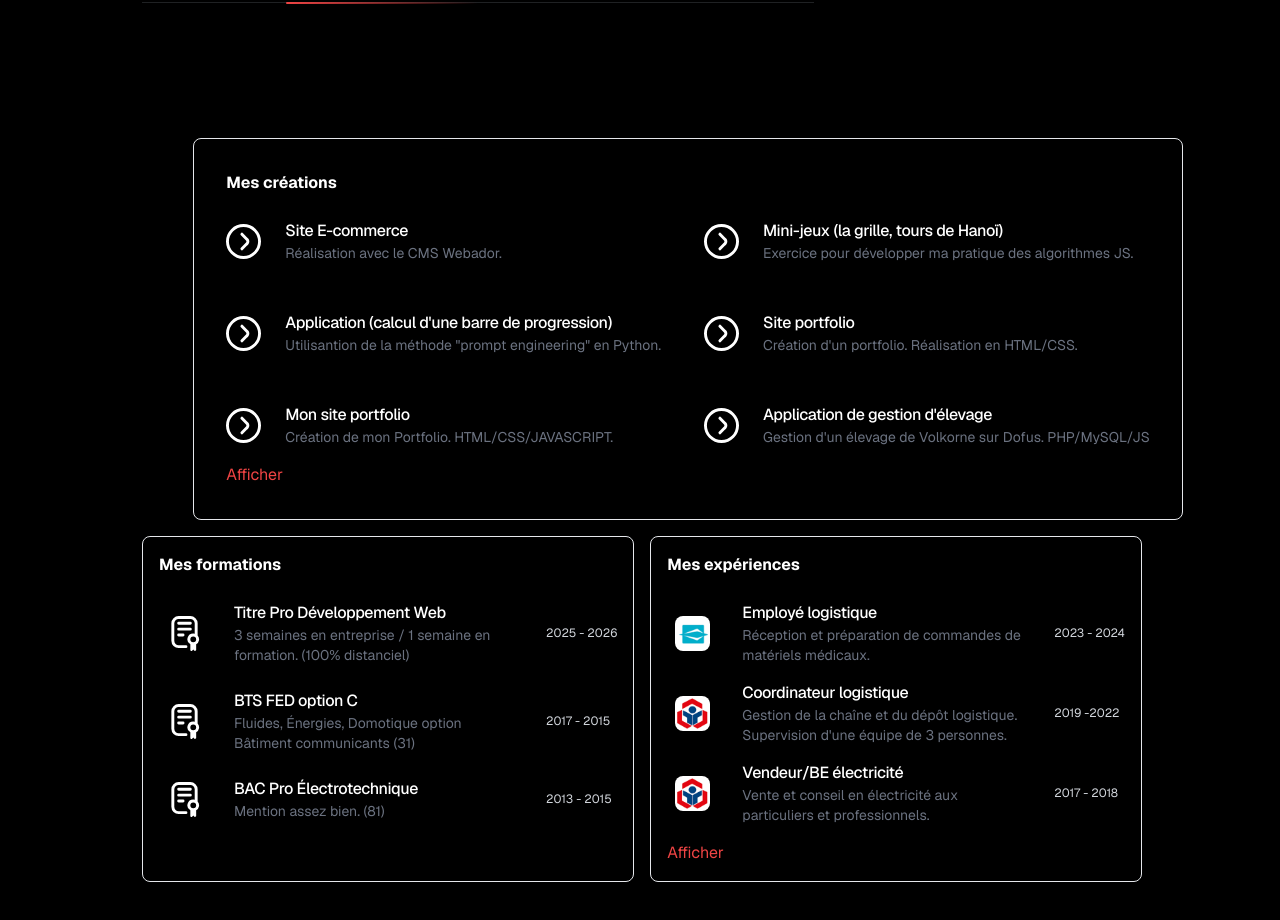
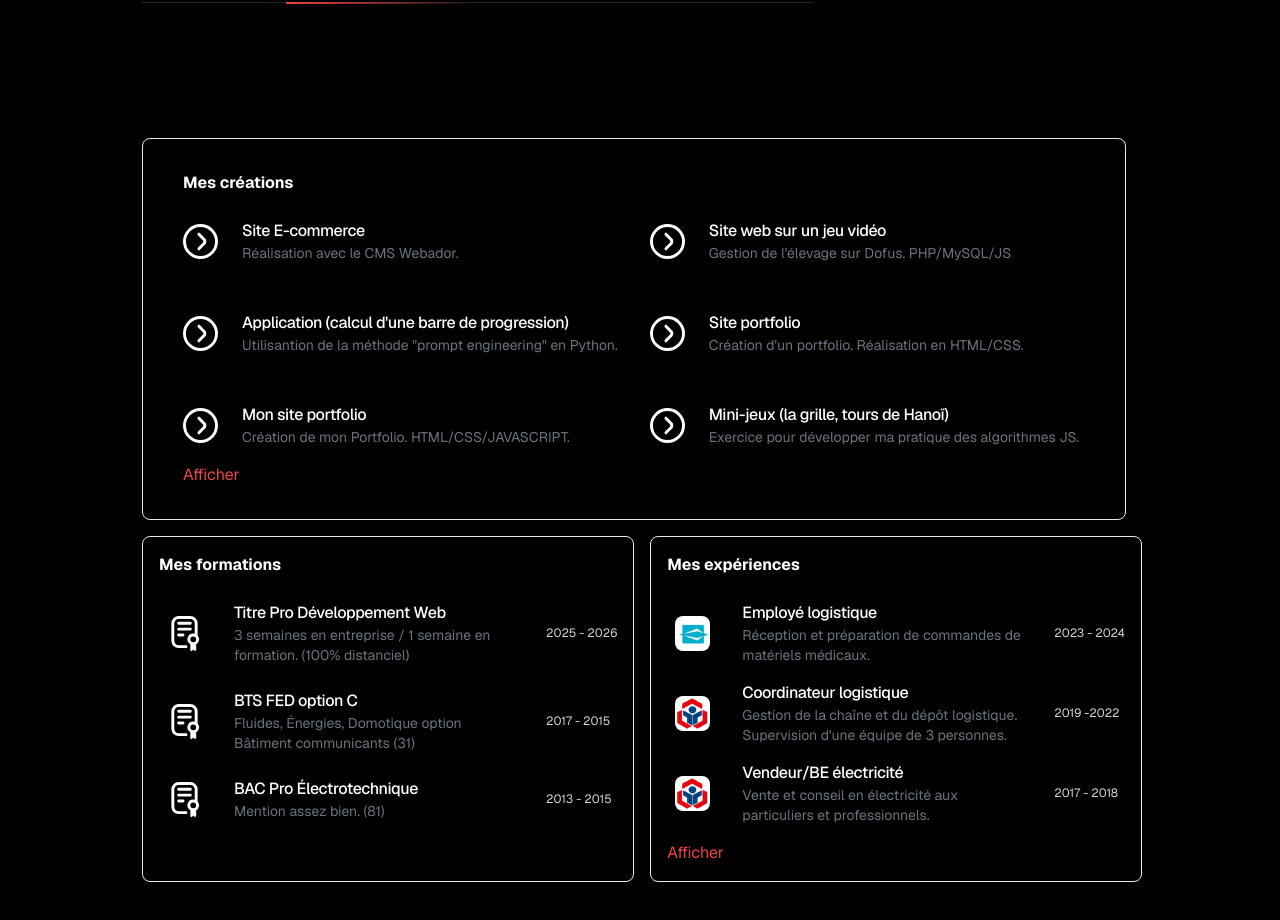
Before and after one commit to maxime-esteves/site-react, a Next.js app: page / in a window 1280 px wide. Shown: the part 1078-1998 px from the top of the page. Built offline with nearby package versions, Linux system fonts and the light colour scheme.

Commit message:
Update Projets.tsx

```diff
--- a/app/_components/Projets.tsx
+++ b/app/_components/Projets.tsx
@@ -19,10 +19,9 @@ export default function ExpandableDiv(): JSX.Element {
       },
       {
         id: 2,
-        title: "Mini-jeux (la grille, tours de Hanoï)",
-        description:
-          "Exercice pour développer ma pratique des algorithmes JS.",
-        link: "https://maximeesteves.github.io/jeux.html",
+        title: "Site web sur un jeu vidéo",
+        description: "Gestion de l'élevage sur Dofus. PHP/MySQL/JS",
+        link: "https://le-bon-eleveur.42web.io/",
         image: "angle-cercle-droite.svg",
       },
       {
@@ -50,9 +49,10 @@ export default function ExpandableDiv(): JSX.Element {
       },
       {
         id: 6,
-        title: "Application de gestion d'élevage",
-        description: "Gestion d'un élevage de Volkorne sur Dofus. PHP/MySQL/JS",
-        link: "https://le-bon-eleveur.42web.io/",
+        title: "Mini-jeux (la grille, tours de Hanoï)",
+        description:
+          "Exercice pour développer ma pratique des algorithmes JS.",
+        link: "https://maximeesteves.github.io/jeux.html",
         image: "angle-cercle-droite.svg",
       },
     ];
@@ -66,9 +66,9 @@ export default function ExpandableDiv(): JSX.Element {
     ];
 
     return (
-      <div className="flex justify-center items-center gap-4">
+      <div className="flex justify-start items-center max-xs:px-8">
         {/* ---------------- PROJETS ------------------ */}
-        <div className={`rounded-lg px-8 py-8 w-auto border-[1px] flex flex-col max-md:ml-6 max-md:mr-6 ${
+        <div className={`rounded-lg px-10 py-8 w-auto border-[1px] flex flex-col  ${
         isExpanded ? "h-auto" : "h-auto"
         }`}>
           {/* ✅ H1 en dehors de la grid mais toujours dans le cadre */}
@@ -77,7 +77,7 @@ export default function ExpandableDiv(): JSX.Element {
           </h1>
 
           {/* Conteneur des projets en GRID */}
-          <div className="grid grid-cols-2 gap-8 max-md:grid-cols-1">
+          <div className="grid grid-cols-2 gap-8 max-xs:grid-cols-1">
             {projectsInvisible.map((projectsInvisible) => (
               <div
               key={projectsInvisible.id}
```
